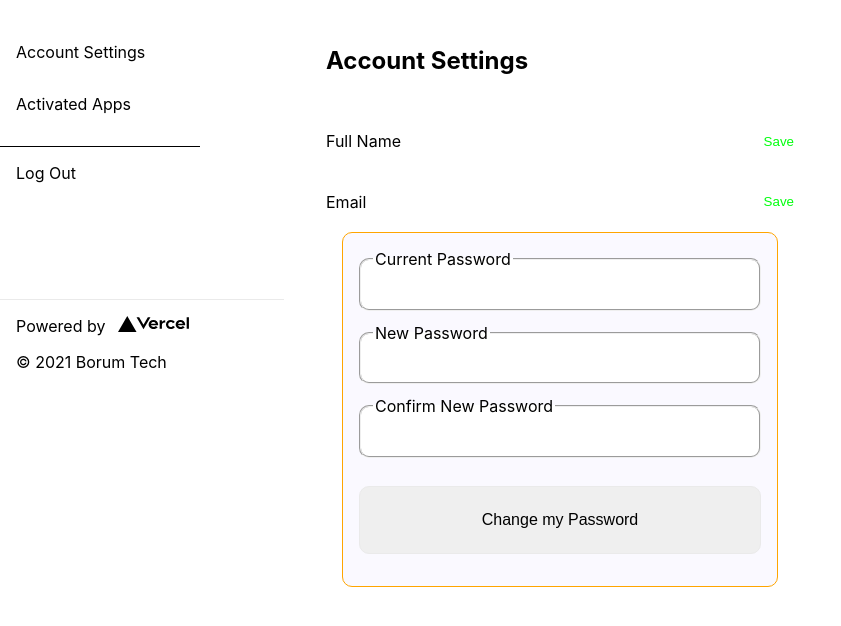
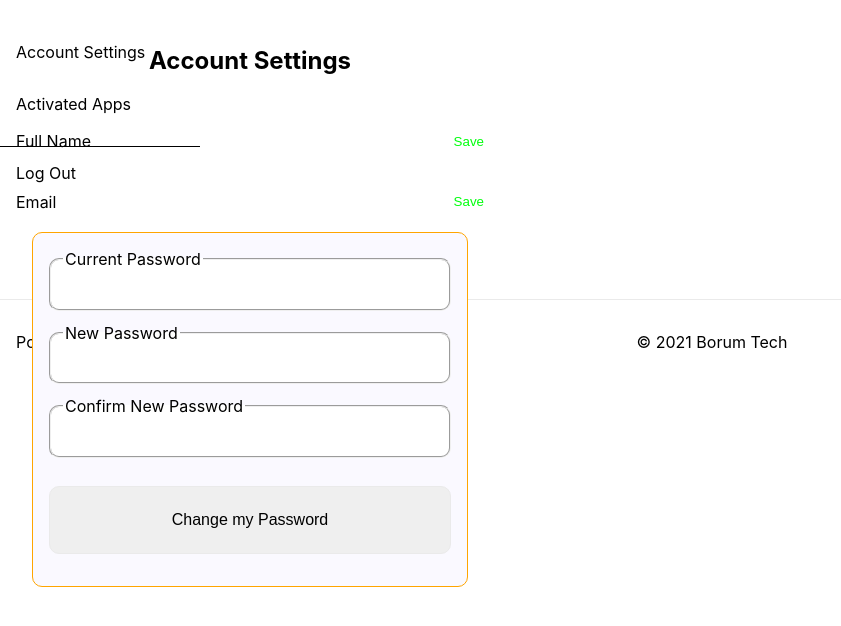
Before and after one commit to Borumer/BorumSphere-WebApp, a React (Create React App) app: page / in a window 1280 px wide. Shown: the top 626 px of the page, without its empty margins (0-841 px from the left). Built offline with nearby package versions, Linux system fonts and the light colour scheme.

Commit message:
Change animation to slide and fix width of main container

```diff
--- a/src/Sidebar/sidebar.js
+++ b/src/Sidebar/sidebar.js
@@ -2,20 +2,20 @@ import { Link } from "react-router-dom";
 import Footer from "../Footer/footer";
 import sidebar from "./sidebar.module.css";
 import SidebarNav from "./sidebarNav";
-import { push as Menu } from "react-burger-menu";
+import { slide as Menu } from "react-burger-menu";
 import burgerMenu from "../styles/burgermenu.css";
 
 export default function Sidebar() {
     return window.screen.width >= 800 ? (
         <nav className={sidebar.container}>
             <SidebarNav />
-            <Link to="/logout" style={{width: '200px', padding: '1em', borderTop: '1px solid black'}}>Log Out</Link>
+            <Link to="/logout" style={{ width: '200px', padding: '1em', borderTop: '1px solid black' }}>Log Out</Link>
             <Footer />
         </nav>
     ) : (
         <Menu styles={burgerMenu} pageWrapId="page-wrap" outerContainerId="outer-container">
             <SidebarNav />
-            <Link className='menu-item' to="/logout" style={{width: '200px', padding: '1em', borderTop: '1px solid black'}}>Log Out</Link>
+            <Link className='menu-item' to="/logout" style={{ width: '200px', padding: '1em', borderTop: '1px solid black' }}>Log Out</Link>
             <Footer />
         </Menu>
     );
--- a/src/styles/burgermenu.css
+++ b/src/styles/burgermenu.css
@@ -1,3 +1,17 @@
+#page-wrap {
+  grid-row: 1;
+  grid-column: 1 / -1;
+}
+
+#outer-container :not(#page-wrap) {
+  grid-row: 1 / -1;
+  grid-column: 1 / -1;
+}
+
+#page-wrap h2 {
+  text-align: center;
+}
+
 /* Position and sizing of burger button */
 .bm-burger-button {
   position: fixed;
```
